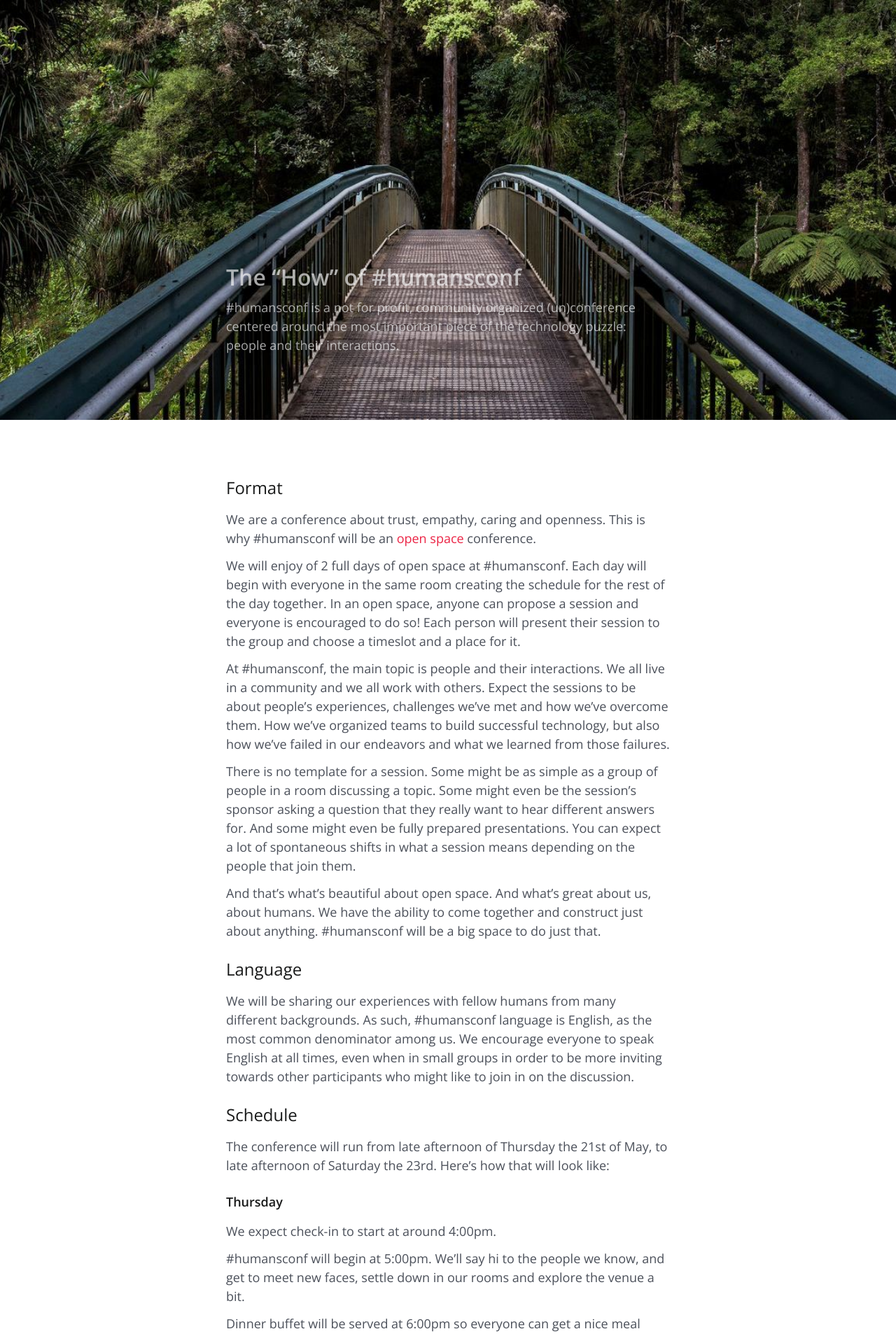
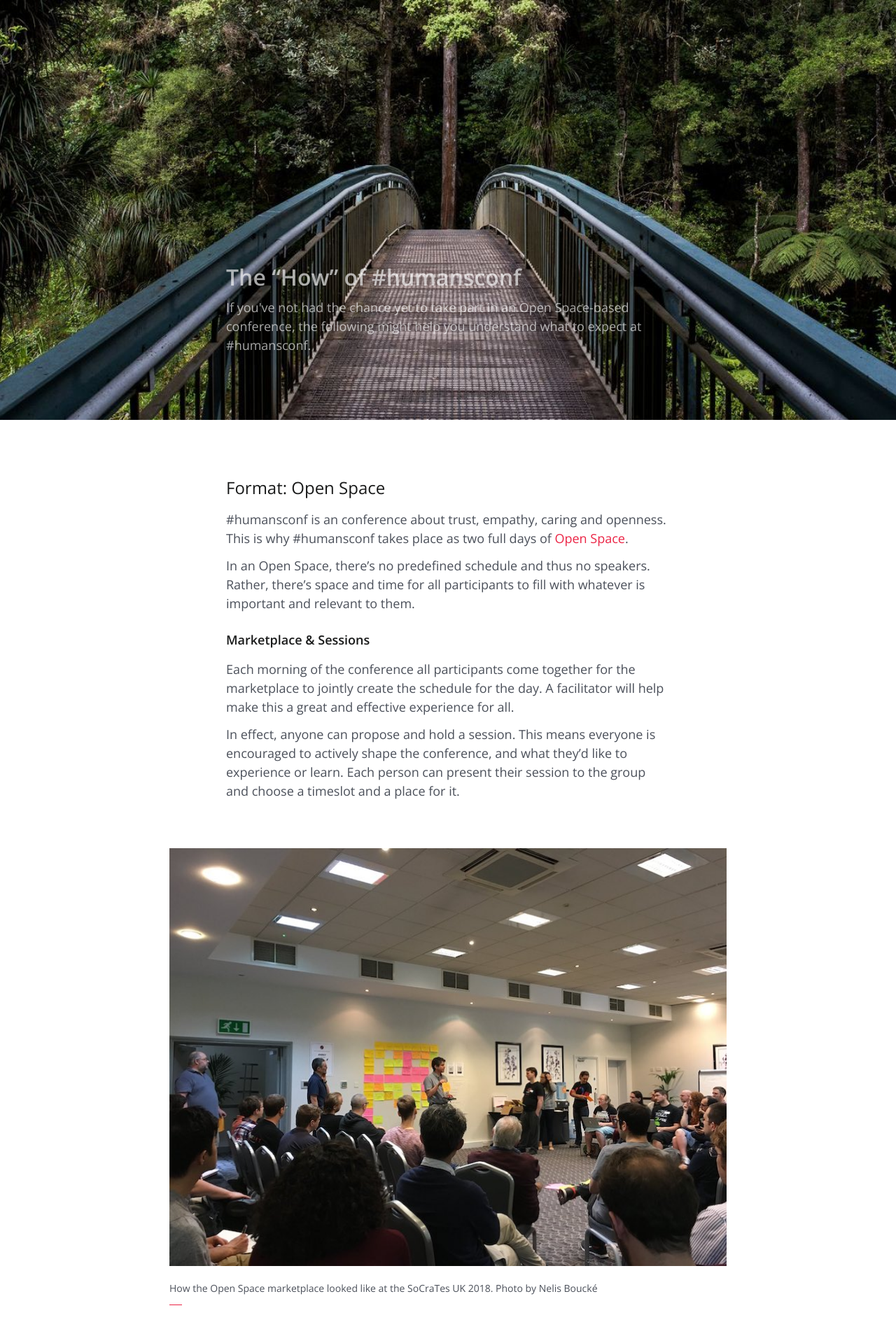
Before and after one commit to humansconf/humansconf.org, a Jekyll site: the page built from format.md, in a window 1280 px wide. Shown: the top 1909 px of the page at 70% size. Built offline with Jekyll 4.4.1, drawn with Linux system fonts in a browser that asks for light colours; some of the changed text lies outside the part shown.

Commit message:
Expand `formats` page a bit more, add image of a marketplace

```diff
--- a/_includes/head.html
+++ b/_includes/head.html
@@ -26,4 +26,5 @@
   <link rel="stylesheet" href="/assets/normalize.css" />
   <link rel="stylesheet" href="/assets/animate.css" />
   <link rel="stylesheet" href="/assets/styles.css" />
+  <link rel="stylesheet" href="/assets/custom.css" />
 </head>
--- a/_includes/header.html
+++ b/_includes/header.html
@@ -8,11 +8,10 @@
         <a href="/code-of-conduct" title="Code of Conduct">Code of Conduct</a>
       </li>
       <li>
-        <a href="/venue-and-date" title="Venue & Date of #humanscnf"
-          >Venue & Date</a
+        <a href="/venue-and-date" title="Venue & Date of #humansconf" >Venue & Date</a
         >
       </li>
-      <li><a href="/format" title="Format of #humanscnf">Format</a></li>
+      <li><a href="/format" title="Format & Schedule of #humansconf">Format & Schedule</a></li>
     </ul>
   </nav>
 </header>
--- /dev/null
+++ b/assets/custom.css
@@ -0,0 +1,6 @@
+/* Media Queries */
+@media only screen and (max-width: 1440px) {
+  .content article .body .media .caption {
+    padding-top: 10px;
+  }
+}
--- a/format.md
+++ b/format.md
@@ -2,42 +2,84 @@
 layout: page
 header_image: "header-format.jpg"
 summary: >-
-  #humansconf is a not for profit, community organized (un)conference centered around the most important piece of the technology puzzle: people and their interactions.
+  If you've not had the chance yet to take part in an Open Space-based conference, the following might help you understand what to expect at #humansconf.
 title: >-
  The “How” of #humansconf
 permalink: /format
 ---
 
-## Format
-We are a conference about trust, empathy, caring and openness. This is why #humansconf will be an [open space](https://agilecoachcamp.org/tiki-index.php?page=OpenSpace) conference.
+## Format: Open Space
 
-We will enjoy of 2 full days of open space at #humansconf. Each day will begin with everyone in the same room creating the schedule for the rest of the day together. In an open space, anyone can propose a session and everyone is encouraged to do so! Each person will present their session to the group and choose a timeslot and a place for it.
+#humansconf is an conference about trust, empathy, caring and openness. This is why #humansconf takes place as two full days of [Open Space](https://agilecoachcamp.org/tiki-index.php?page=OpenSpace).
 
-At #humansconf, the main topic is people and their interactions. We all live in a community and we all work with others. Expect the sessions to be about people’s experiences, challenges we’ve met and how we’ve overcome them. How we’ve organized teams to build successful technology, but also how we’ve failed in our endeavors and what we learned from those failures.
+In an Open Space, there's no predefined schedule and thus no speakers. Rather, there's space and time for all participants to fill with whatever is important and relevant to them.
 
-There is no template for a session. Some might be as simple as a group of people in a room discussing a topic. Some might even be the session’s sponsor asking a question that they really want to hear different answers for. And some might even be fully prepared presentations. You can expect a lot of spontaneous shifts in what a session means depending on the people that join them.
+### Marketplace & Sessions
 
-And that’s what’s beautiful about open space. And what’s great about us, about humans. We have the ability to come together and construct just about anything. #humansconf will be a big space to do just that.
+Each morning of the conference all participants come together for the marketplace to jointly create the schedule for the day. A facilitator will help make this a great and effective experience for all.
 
-## Language
-We will be sharing our experiences with fellow humans from many different backgrounds. As such, #humansconf language is English, as the most common denominator among us. We encourage everyone to speak English at all times, even when in small groups in order to be more inviting towards other participants who might like to join in on the discussion.
+In effect, anyone can propose and hold a session. This means everyone is encouraged to actively shape the conference, and what they'd like to experience or learn. Each person can present their session to the group and choose a timeslot and a place for it.
+
+<div class="media image">
+    <img src="/images/open-space-marketplace_socratesuk.jpg" alt="" />
+    <div class="caption">
+        <p>
+            How the Open Space marketplace looked like at the <a href="https://socratesuk.org/">SoCraTes UK 2018</a>.
+            Photo by <a href="https://twitter.com/nelisboucke/status/1005004812352565249">Nelis Boucké</a>
+        </p>
+    </div>
+</div>
+
+There is no template for a session. Some might be as simple as a group of people in a room discussing a topic. Some might even be the session’s initiator asking a question that they really want to hear different answers for. And some might even be fully prepared presentations. You can expect a lot of spontaneous shifts in what a session means depending on the people that join them.
+
+And that’s what’s beautiful about Open Space. It's your space to come together and construct just about anything. #humansconf will be a space to do just that.
+
+
+### Marketplace & Introverts
+
+It's important that everybody feels comfortable and safe at #humansconf. In that sense, please note, that while active participation in the marketplace is encouraged, it is by no means mandatory.
+
+**Being present at the marketplace without proposing a session, is ok. Participating in sessions without actively engaging in discussions, is ok.**
+
+Everyone can engage with others at the conference to the level that is comfortable for them personally.
+
+
+## Topic: People & their interactions
+
+Designing, building and operating tech products, all of it is a social activity. Similar, to how we all live in a community and the vast majority of us work in teams. That's why we set "People & their interactions" as the guiding topic of #humansconf.
+
+So, we expect two days filled with discussions, talks, practical sessions, and more, all based around the common theme of "people".
+Be it about people’s experiences, challenges they’ve met and overcome. How they’ve organized teams to build successful technology. Or maybe about how they’ve failed in their endeavours and what they learned from those failures.
+
+
+## Language: English
+
+Participants will share their experiences with fellow humans from many different backgrounds. As such, the language spoken at #humansconf will be English, as it's the most common denominator among us.
+
+We encourage everyone to speak English at all times, even when in small groups in order to be more inviting towards other participants who might like to join in on the discussion.
+
 
 ## Schedule
+
 The conference will run from late afternoon of Thursday the 21st of May, to late afternoon of Saturday the 23rd. Here’s how that will look like:
 
+
 ### Thursday
+
 We expect check-in to start at around 4:00pm.
 
 #humansconf will begin at 5:00pm. We’ll say hi to the people we know, and get to meet new faces, settle down in our rooms and explore the venue a bit.
 
-Dinner buffet will be served at 6:00pm so everyone can get a nice meal before starting any evening activities.
+Dinner will be served around 6:00pm, so everyone can get a nice meal before starting any evening activities.
 
 ### Friday
-After breakfast, we’ll all meet in the same room to start planning the day’s open space schedule with a marketplace. Shortly thereafter the sessions will begin. We’ll have lunch break after the first block, and carry on until the late afternoon with the rest of the sessions.
+
+After breakfast, all participants meet in the same room to start planning the day’s Open Space schedule with a marketplace. Shortly thereafter the sessions will begin. We’ll have lunch break after the first block, and carry on until the late afternoon with the rest of the sessions.
 
 At the end of the day, we’ll all meet again in the same room where we started to have a joint reflection on how the day went.
 
 Dinner will be served by the hotel in the evening and there’ll be enough rooms and spaces for any kind of activities you might propose.
 
 ### Saturday
-The day will run in the same manner as friday, but it will end with the closing of #humansconf in the late afternoon, between 5:00 and 6:00pm. Please, be aware that participants that leave the hotel this day won’t have access to the dinner being served by them.
+
+The day will run in the same manner as Friday, but it will end with the closing of #humansconf in the late afternoon, between 5:00 and 6:00pm. Please, be aware that participants that leave the hotel this day won’t have access to the dinner being served by them.
```
Also changed, not shown: images/open-space-marketplace_socratesuk.jpg (added).
